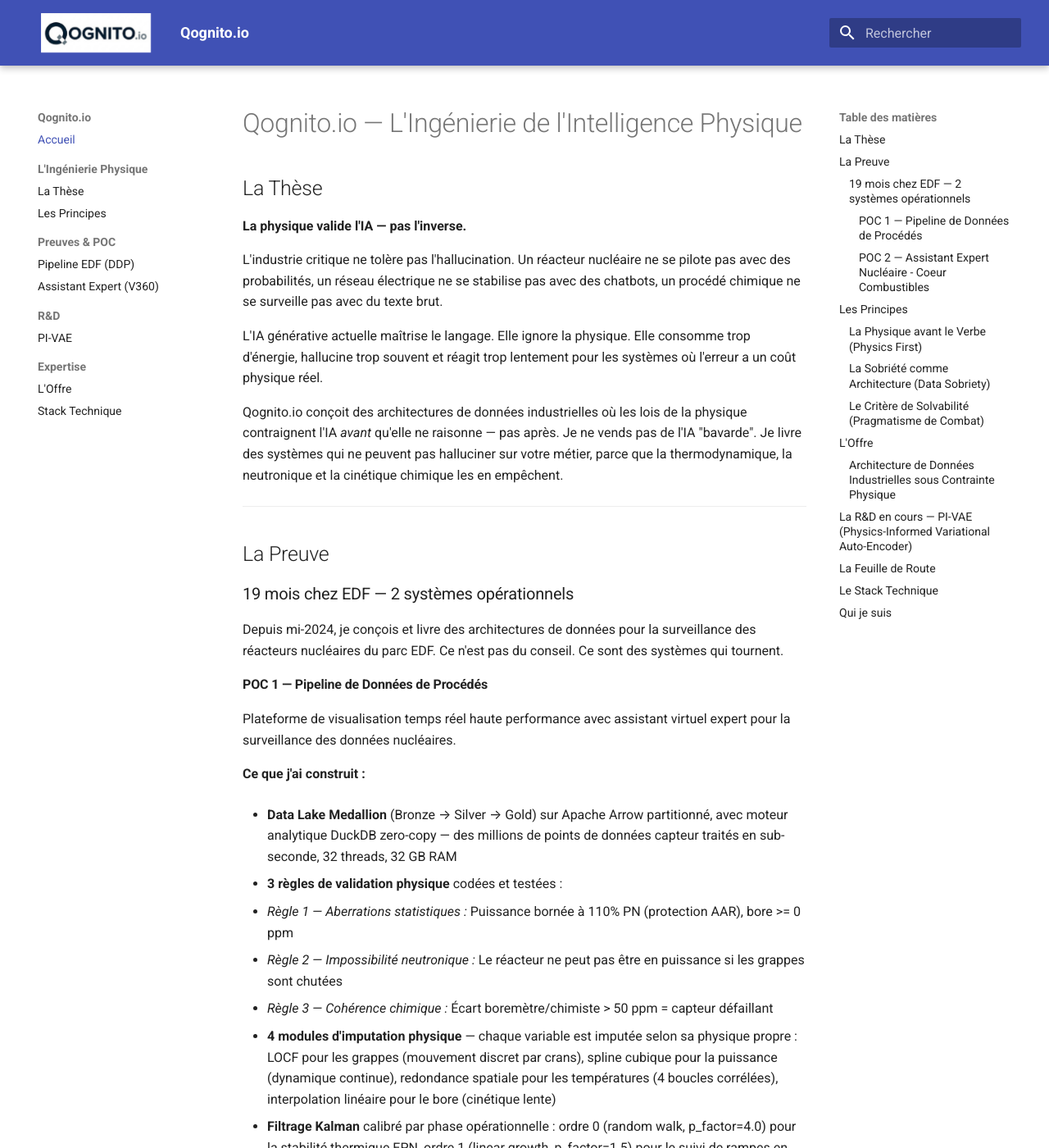
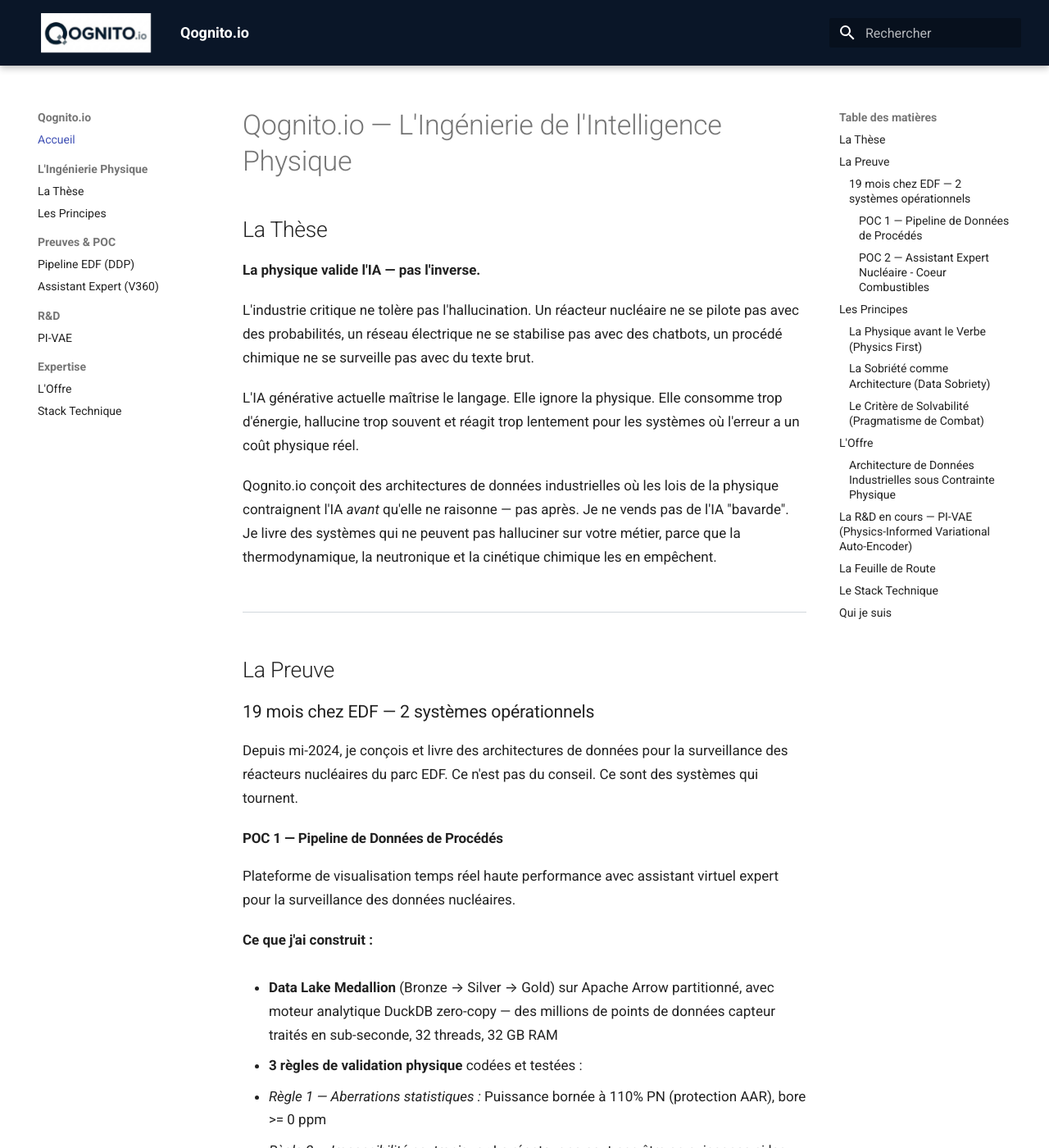
Before and after one commit to nucorg/qognito-site, an MkDocs documentation site: the page built from docs/index.md, in a window 1280 px wide and 1400 px high. Shown: the whole window at 82% size. Built offline with MkDocs 1.6.1 and Material for MkDocs 9.7.7, drawn with Linux system fonts in a browser that asks for light colours.

Commit message:
Peaufiner site

```diff
--- a/docs/stylesheets/extra.css
+++ b/docs/stylesheets/extra.css
@@ -17,3 +17,25 @@
 .md-logo {
     background-color: transparent !important;
 }
+
+/* Augmenter l'espacement du texte pour la lecture technique */
+.md-typeset {
+    font-size: 0.85rem;
+    line-height: 1.7; /* Plus d'air entre les lignes */
+}
+
+.md-typeset p {
+    margin-bottom: 1.2em; /* Plus d'espace entre les paragraphes */
+}
+
+/* Forcer le Navy Qognito sur l'entête */
+.md-header {
+    background-color: #0A1628 !important;
+}
+
+/* Améliorer la visibilité des séparateurs --- */
+.md-typeset hr {
+    margin: 3em 0;
+    border-bottom: 0.05rem solid #6B7B8D; /* Gris titane */
+    opacity: 0.3;
+}
--- a/mkdocs.yml
+++ b/mkdocs.yml
@@ -24,19 +24,19 @@
 
 extra:
   colors:
-    primary: "#0A1628"
-    accent: "#D4850F"
+    primary: "#0A1628"  # Navy
+    accent: "#D4850F"   # Ambre
 
 nav:
   - Accueil: index.md
   - "L'Ingénierie Physique":
-    - "La Thèse": index.md#la-these
-    - "Les Principes": index.md#les-principes
+    - "La Thèse": "index.md#la-these"
+    - "Les Principes": "index.md#les-principes"
   - "Preuves & POC":
-    - "Pipeline EDF (DDP)": index.md#poc-1-pipeline-de-donnees-de-procedes-ddp
-    - "Assistant Expert (V360)": index.md#poc-2-assistant-expert-nucleaire-v360-coeur-combustibles
+    - "Pipeline EDF (DDP)": "index.md#poc-1-pipeline-de-donnees-de-procedes-ddp"
+    - "Assistant Expert (V360)": "index.md#poc-2-assistant-expert-nucleaire-v360-coeur-combustibles"
   - "R&D":
-    - "PI-VAE": index.md#la-rd-en-cours-pi-vae-physics-informed-variational-auto-encoder
+    - "PI-VAE": "index.md#la-rd-en-cours-pi-vae-physics-informed-variational-auto-encoder"
   - "Expertise":
-    - "L'Offre": index.md#loffre
-    - "Stack Technique": index.md#le-stack-technique
+    - "L'Offre": "index.md#loffre"
+    - "Stack Technique": "index.md#le-stack-technique"
```
